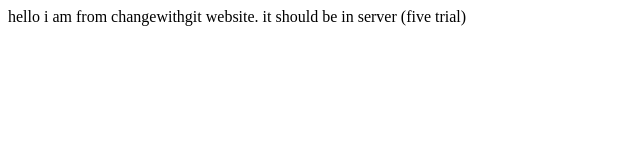
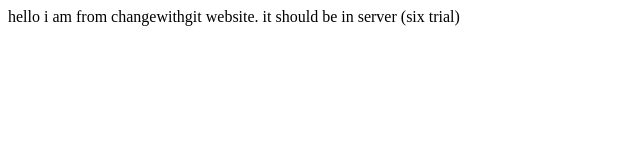
Before and after one commit to asifulhaque085/changewithgit, a plain HTML site: page index.html in a window 1280 px wide. Shown: the full height of the page, 0-640 px from the left. Drawn offline with Linux system fonts and the light colour scheme.

Commit message:
six trial

```diff
--- a/index.html
+++ b/index.html
@@ -6,6 +6,6 @@
     <title>Document</title>
   </head>
   <body>
-    hello i am from changewithgit website. it should be in server (five trial)
+    hello i am from changewithgit website. it should be in server (six trial)
   </body>
 </html>
```
Also changed, not shown: 1 other file.
